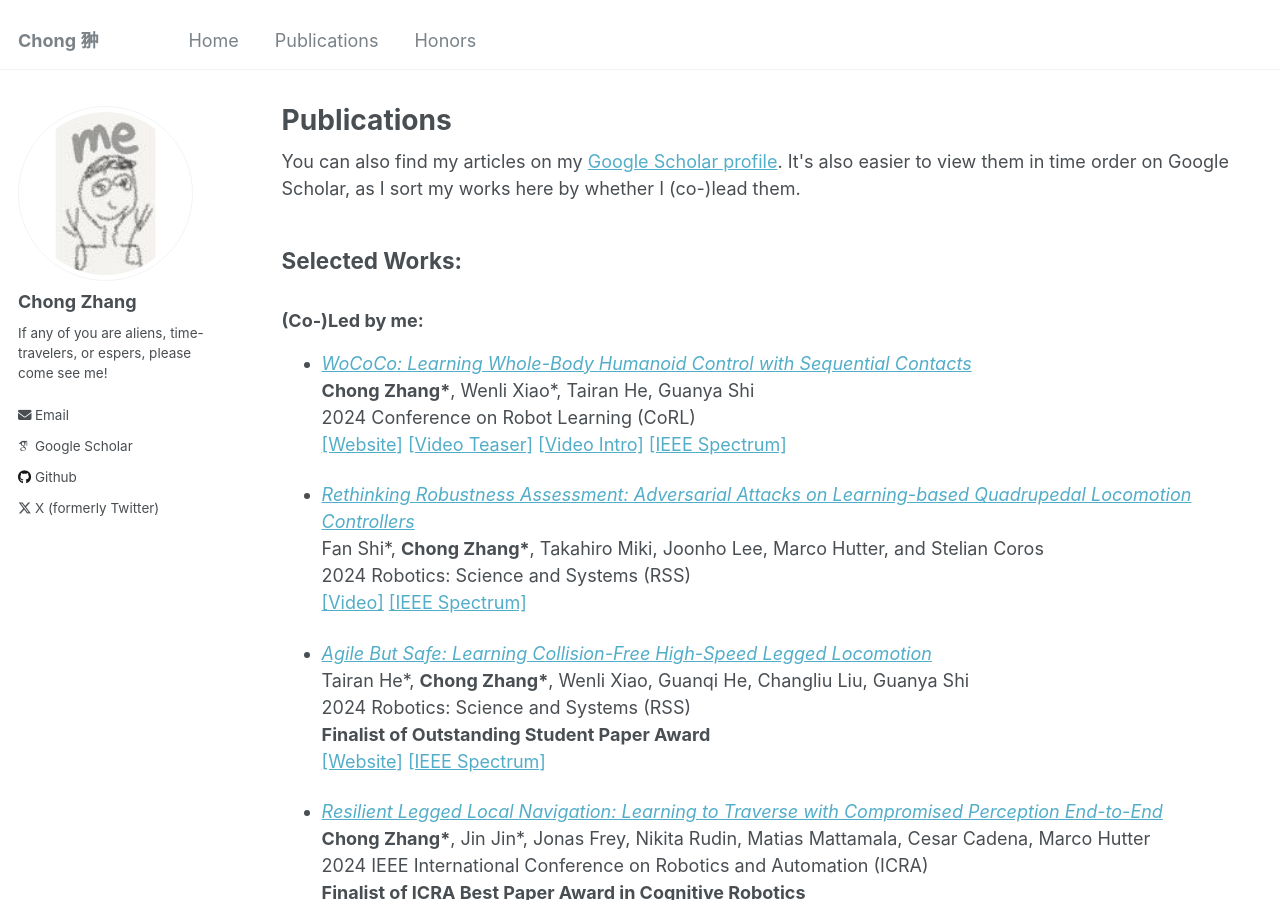
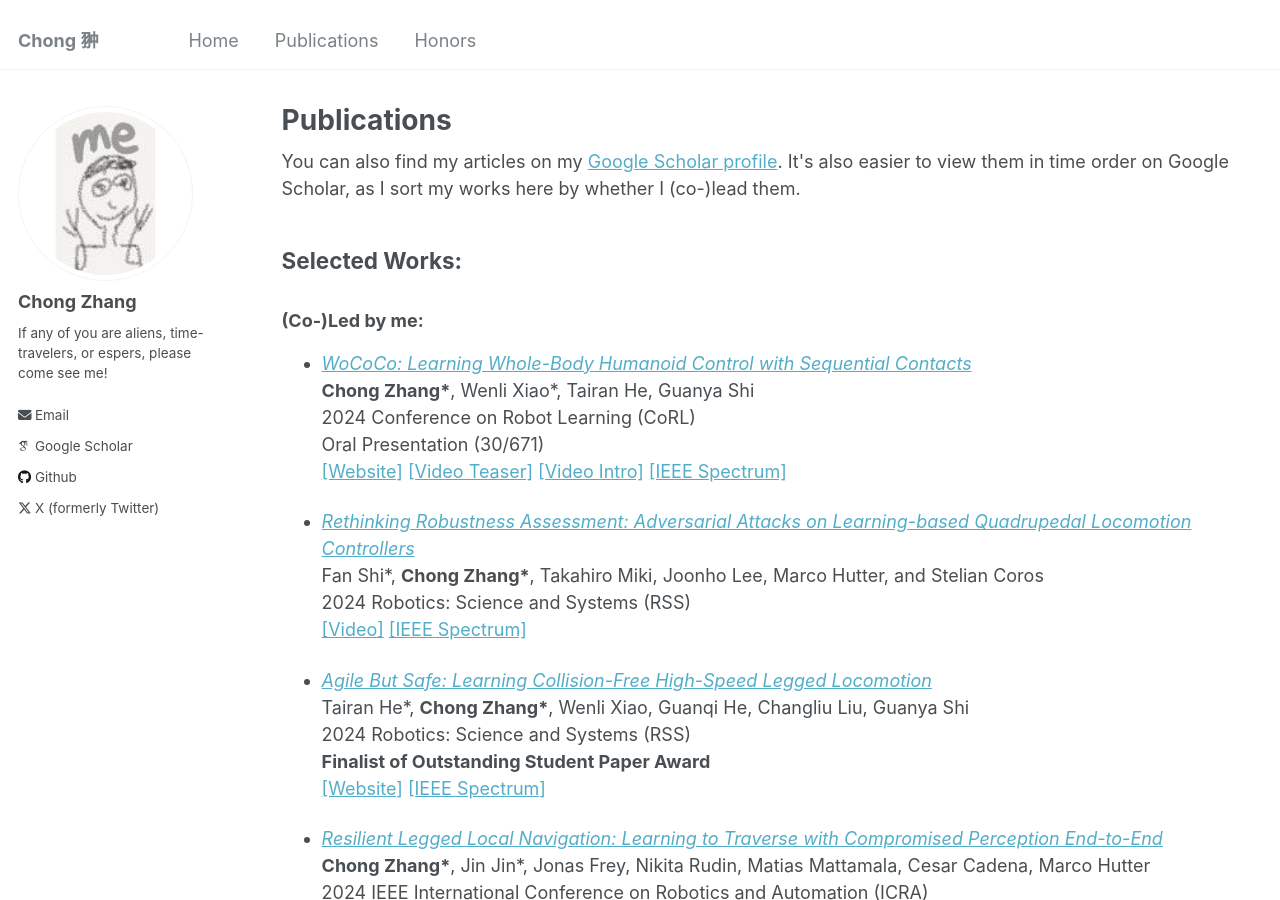
Before and after one commit to zita-ch/zita-ch.github.io, a Jekyll site: the page built from _pages/publications.md, in a window 1280 px wide and 900 px high. Built offline with Jekyll 4.4.1, drawn with Linux system fonts in a browser that asks for light colours; some web fonts are replaced.

Commit message:
add oral rate to wococo

```diff
--- a/_pages/publications.md
+++ b/_pages/publications.md
@@ -20,6 +20,7 @@ author_profile: true
 + [_WoCoCo: Learning Whole-Body Humanoid Control with Sequential Contacts_](https://arxiv.org/abs/2406.06005)
   **Chong Zhang\***, Wenli Xiao\*, Tairan He, Guanya Shi
   2024 Conference on Robot Learning (CoRL)
+  Oral Presentation (30/671)
   [\[Website\]](https://lecar-lab.github.io/wococo/) [\[Video Teaser\]](https://youtu.be/L18X-QbXqPI?feature=shared/) [\[Video Intro\]](https://youtu.be/_S6DNhPDuTw?feature=shared/) [\[IEEE Spectrum\]](https://spectrum.ieee.org/video-friday-drone-vs-flying-canoe)
 
 + [_Rethinking Robustness Assessment: Adversarial Attacks on Learning-based Quadrupedal Locomotion Controllers_](https://arxiv.org/abs/2405.12424)
```
